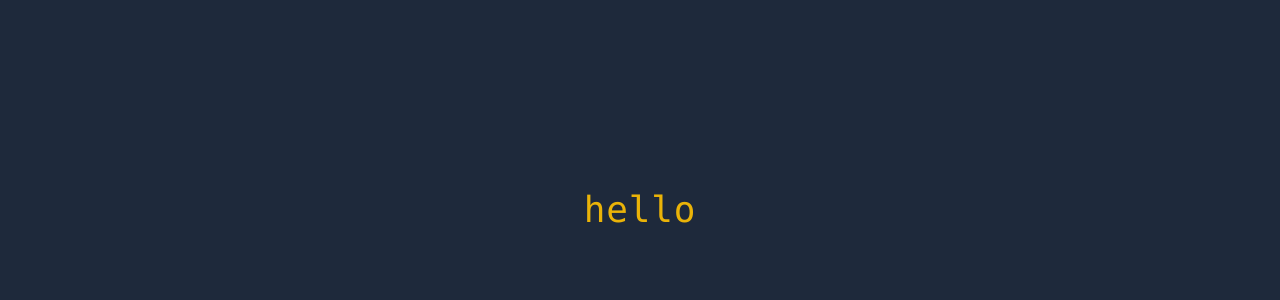
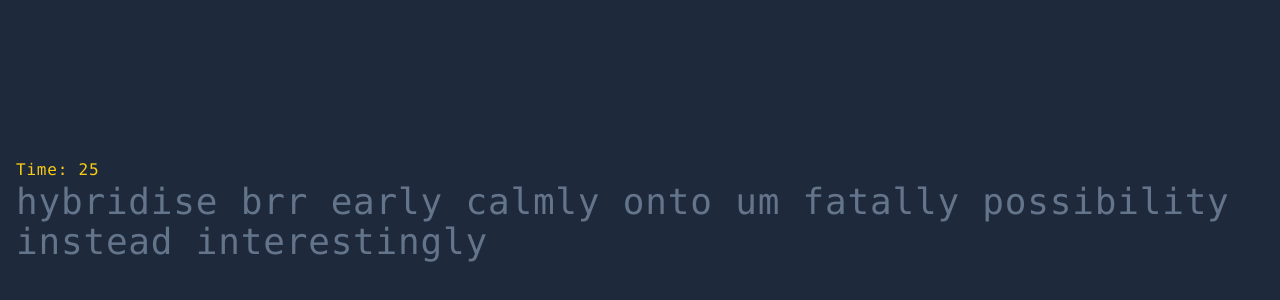
Before and after one commit to ibqn/vite-speed-typing, a React (Vite) app: page / in a window 1280 px wide. Shown: the part 190-490 px from the top of the page. Built offline with nearby package versions, Linux system fonts and the light colour scheme.

Commit message:
Add generated words and countdown timer components

```diff
--- a/src/app.tsx
+++ b/src/app.tsx
@@ -1,3 +1,15 @@
+import { faker } from '@faker-js/faker'
+import { useMemo } from 'react'
+import { GeneratedWords } from '@/components/generated-words'
+import { CountdownTimer } from '@/components/countdown-timer'
+
 export const App = () => {
-  return <div className="text-primary-500 text-4xl">hello</div>
+  const words = useMemo(() => faker.word.words(10), [])
+
+  return (
+    <>
+      <CountdownTimer timeLeft={30} />
+      <GeneratedWords words={words} />
+    </>
+  )
 }
```
